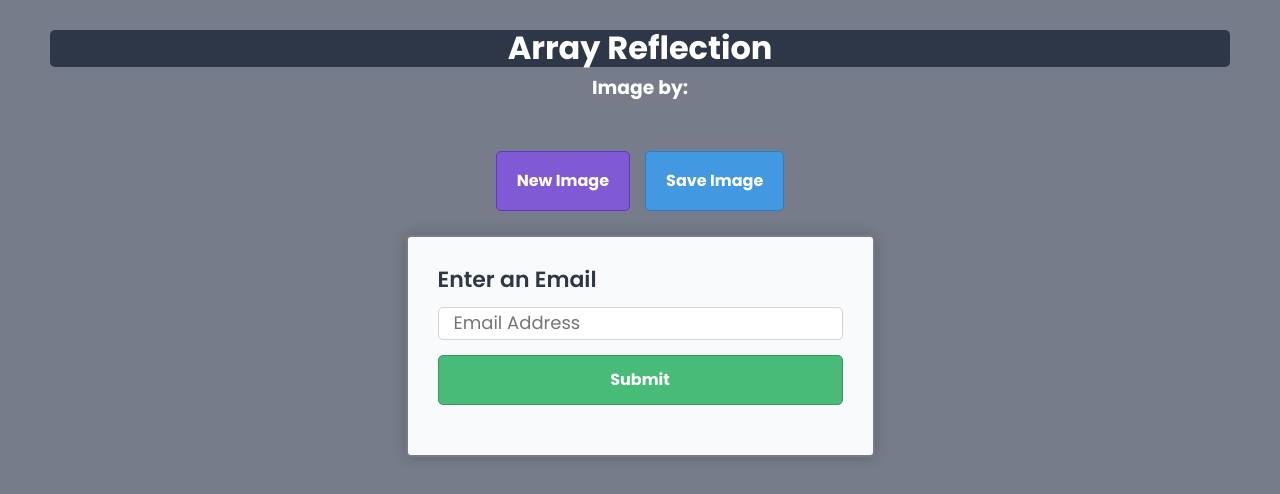
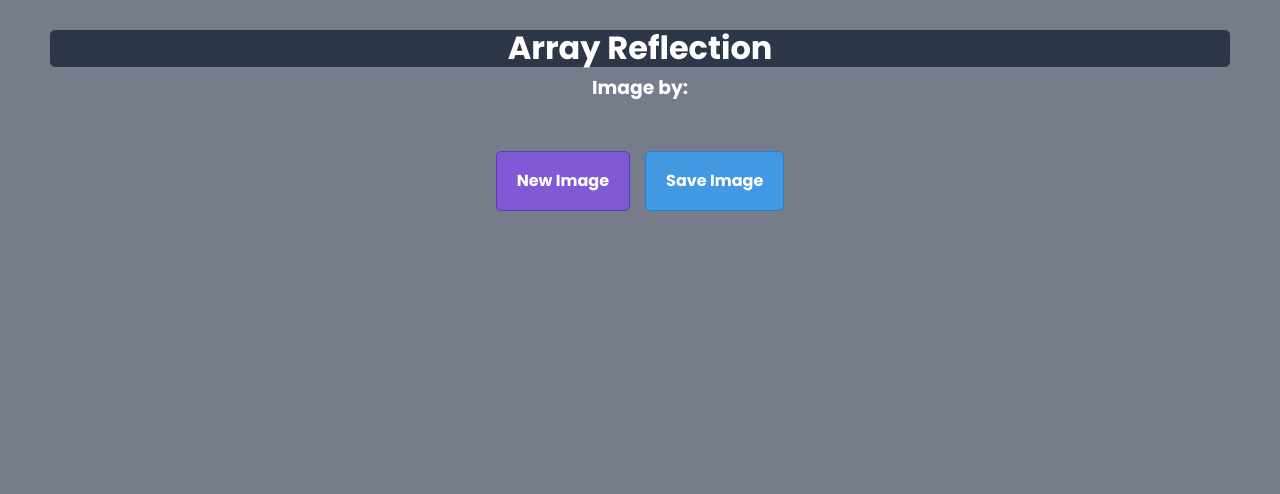
Before and after one commit to Kermekan/array-reflection, a website: page index.html in a window 1280 px wide. Drawn offline with Linux system fonts and the light colour scheme; no server answers.

Commit message:
hid form and button

```diff
--- a/index.html
+++ b/index.html
@@ -32,7 +32,7 @@
             <button id="save-btn" class="btn save-btn">Save Image</button>
         </div>
         <!-- Save images -->
-        <div class="save-image flex">
+        <div class="save-image flex hidden">
             <!-- Email -->
             <div class="email-container">
                 <p>Enter an Email</p>
--- a/scss/sections/_email.scss
+++ b/scss/sections/_email.scss
@@ -127,7 +127,7 @@ form {
 
     // Button
     .submit-btn {
-        display: block;
+        display: none;
         align-self: start;
         width: 100%;
         padding: 15px;
```
Also changed, not shown: assets/css/style.css, 1 other file.
